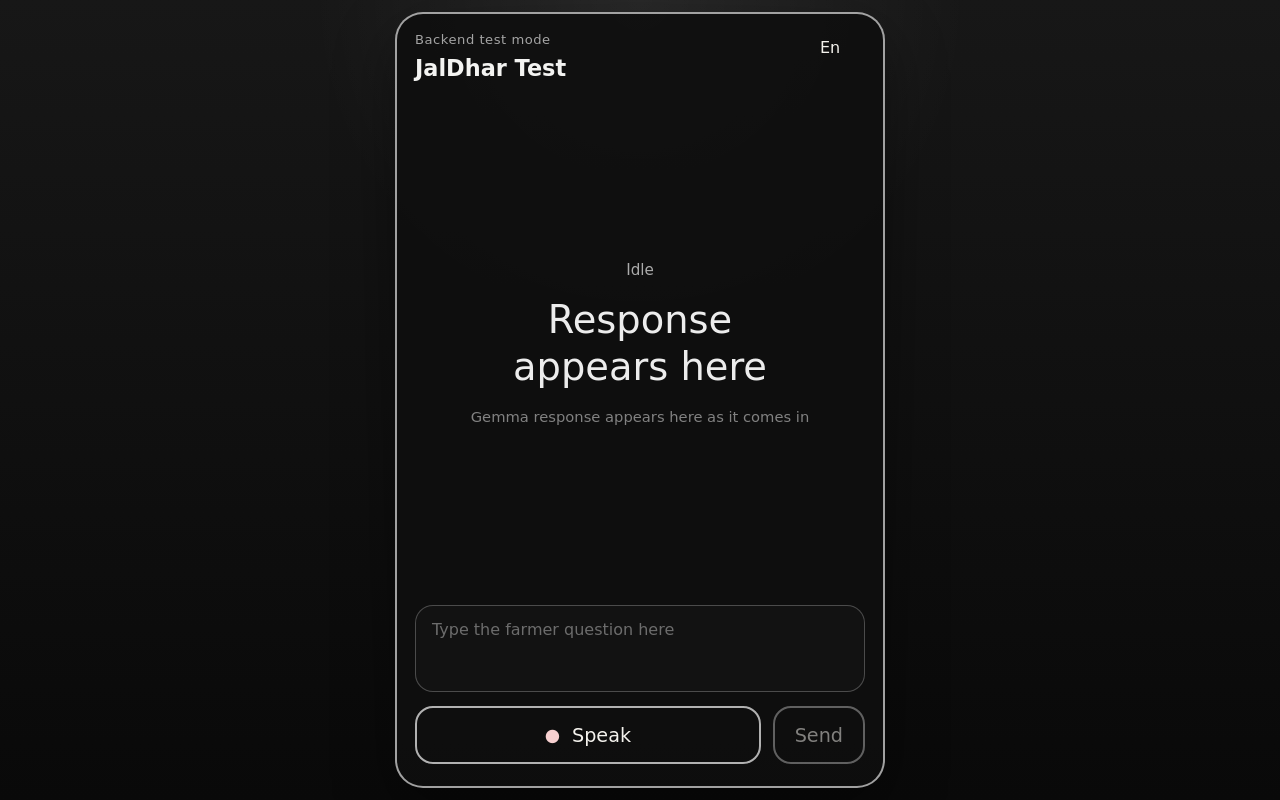
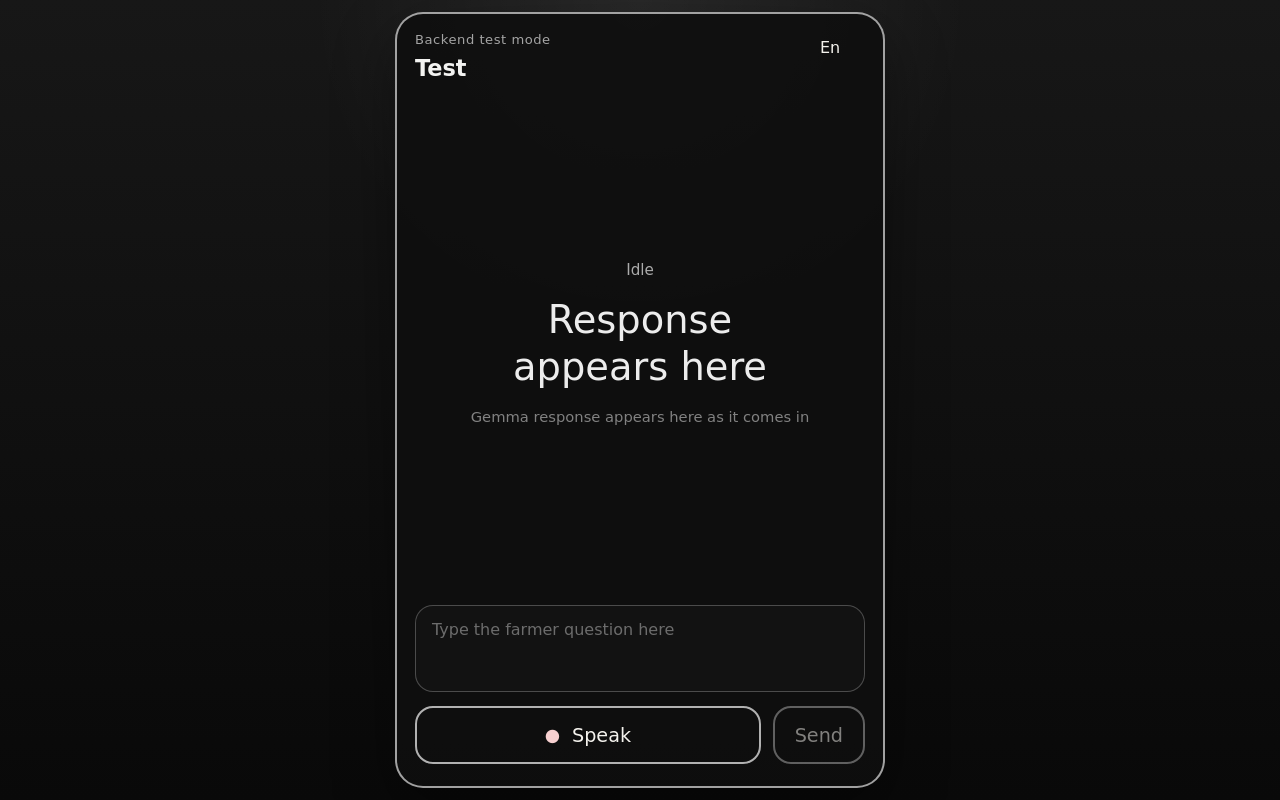
Before and after one commit to SohaKhare/RAIT-ACM-Kopiko, a Nuxt app in the folder kopiko/: page / in a window 1280 px wide. Built offline with nearby package versions, Linux system fonts and the light colour scheme.

Commit message:
small change

```diff
--- a/kopiko/app/app.vue
+++ b/kopiko/app/app.vue
@@ -20,7 +20,7 @@ const apiBase = computed(() => runtimeConfig.public.apiBase || 'http://127.0.0.1
 const labels = computed(() => {
   if (selectedLanguage.value === 'hi') {
     return {
-      title: 'जलधार परीक्षण',
+      title: 'परीक्षण',
       subtitle: 'जेम्मा प्रतिक्रिया यहां आते ही दिखेगी',
       idle: 'तैयार',
       loading: 'प्रतिक्रिया बन रही है...',
@@ -36,7 +36,7 @@ const labels = computed(() => {
   }
 
   return {
-    title: 'JalDhar Test',
+    title: 'Test',
     subtitle: 'Gemma response appears here as it comes in',
     idle: 'Ready',
     loading: 'Generating response...',
```
